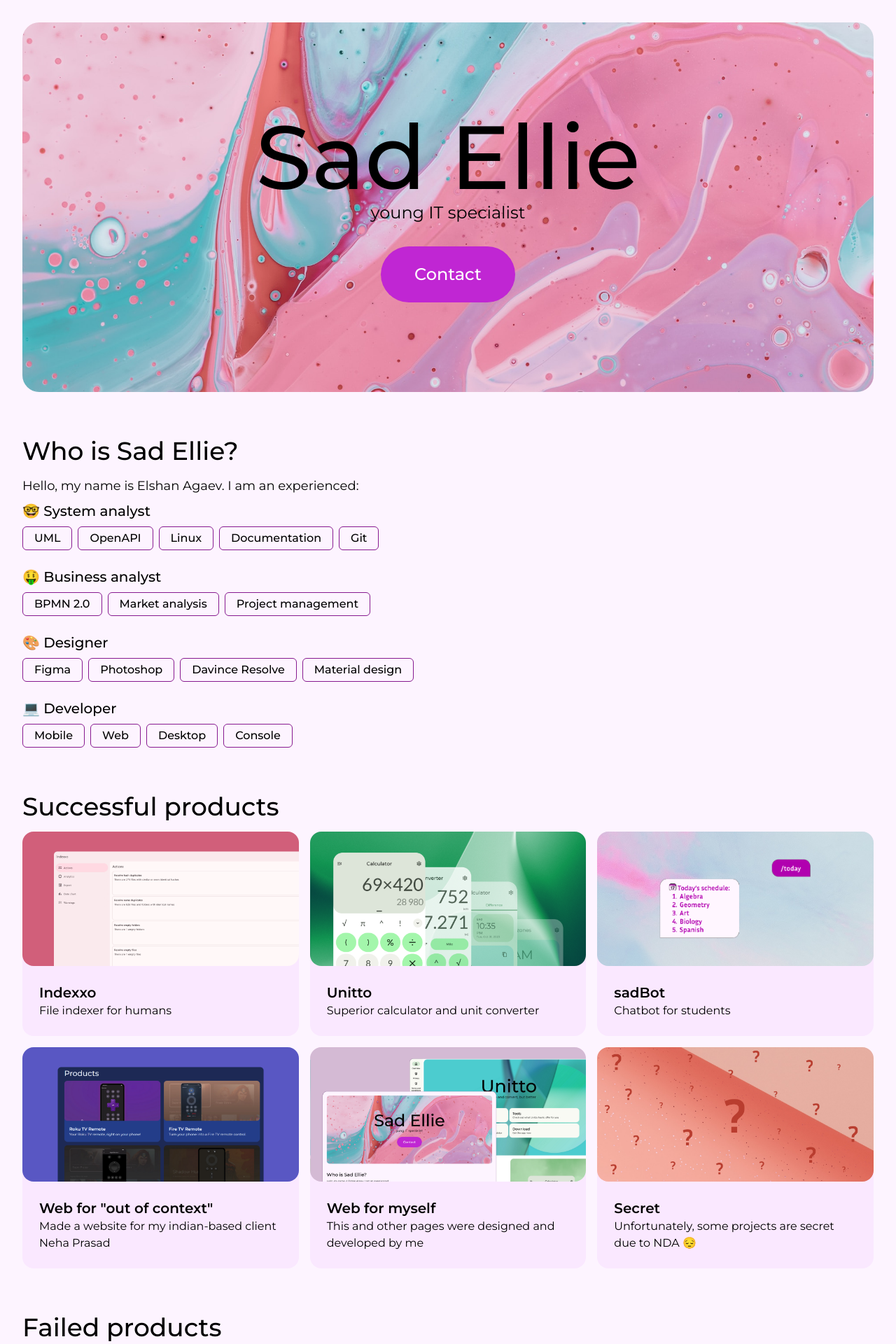
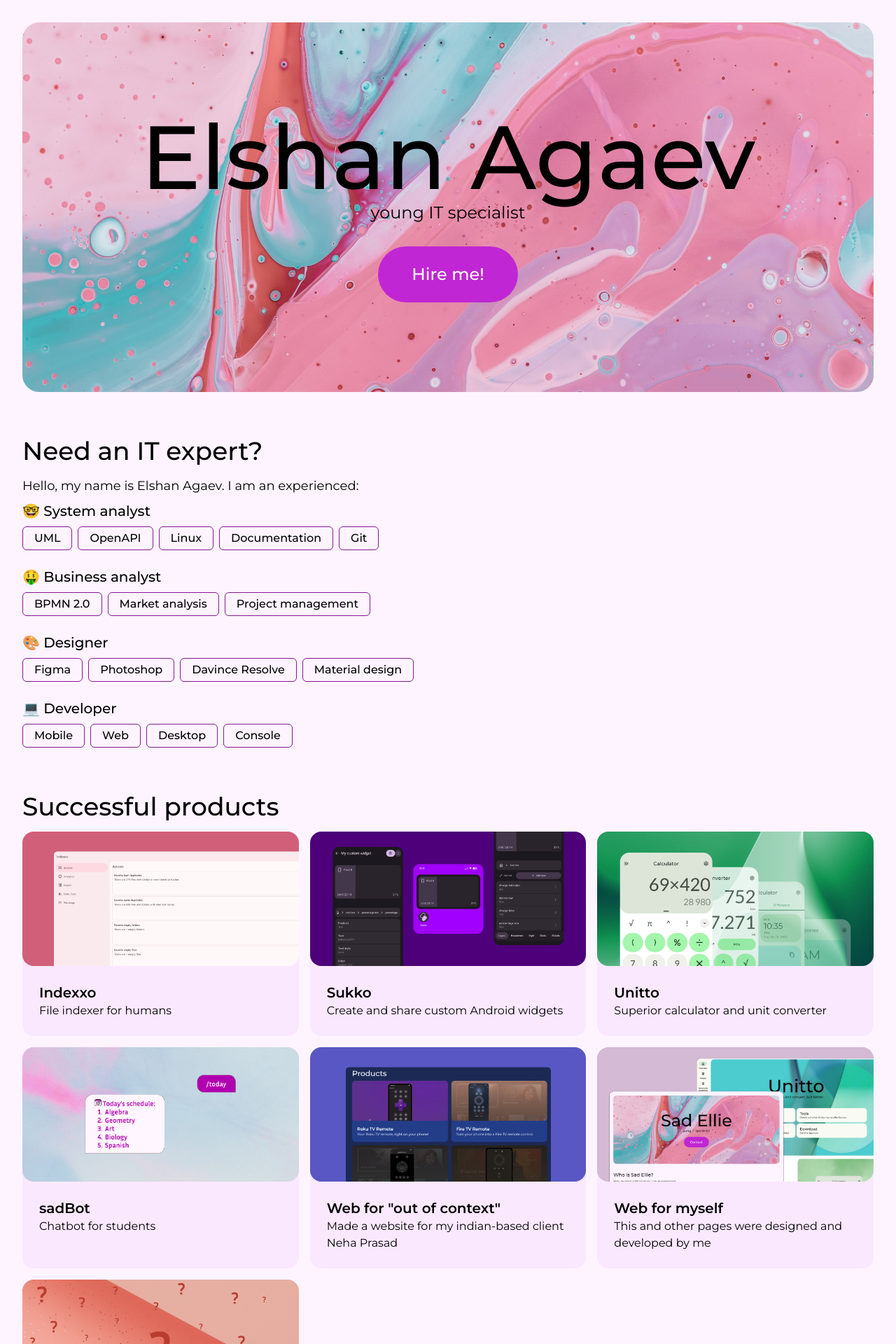
Before and after one commit to sadellie/sadellie.github.io, a SvelteKit app: page / in a window 1280 px wide. Shown: the top 1920 px of the page at 70% size. Built offline with nearby package versions, Linux system fonts and the light colour scheme.

Commit message:
add sukko and update landing

```diff
--- a/src/routes/+page.svelte
+++ b/src/routes/+page.svelte
@@ -4,6 +4,7 @@
   import Chip from "./Chip.svelte";
 
   import unittoImg from "$lib/images/unitto.png";
+  import sukkoImg from "$lib/images/sukko.png";
   import indexxoImg from "$lib/images/indexxo.png";
   import sadbotImg from "$lib/images/sadbot.png";
   import webImg from "$lib/images/web.png";
@@ -43,7 +44,7 @@
   >
     <div class="flex flex-col place place-items-center dark:invert">
       <p class="text-6xl md:text-8xl xl:text-9xl text-center font-medium">
-        Sad Ellie
+        Elshan Agaev
       </p>
       <p class="text-xl md:text-2xl text-center">young IT specialist</p>
     </div>
@@ -51,13 +52,13 @@
       <button
         class="py-6 px-12 bg-fuchsia-600 dark:bg-fuchsia-800 hover:bg-fuchsia-500 dark:hover:bg-fuchsia-700 transition-colors rounded-full text-2xl font-medium text-white dark:invert"
       >
-        Contact
+        Hire me!
       </button>
     </a>
   </div>
 
   <div class="max-w-screen-xl text-black dark:text-fuchsia-50">
-    <p class="text-4xl font-medium pt-16 pb-4 w-full">Who is Sad Ellie?</p>
+    <p class="text-4xl font-medium pt-16 pb-4 w-full">Need an IT expert?</p>
 
     <p class="w-full text-lg pb-2">
       Hello, my name is Elshan Agaev. I am an experienced:
@@ -119,6 +120,14 @@
       </div>
       <div>
         <Product
+          title="Sukko"
+          support="Create and share custom Android widgets"
+          imgSrc={sukkoImg}
+          href="/sukko"
+        />
+      </div>
+      <div>
+        <Product
           title="Unitto"
           support="Superior calculator and unit converter"
           imgSrc={unittoImg}
@@ -151,8 +160,8 @@
       </div>
       <div>
         <Product
-          title="Secret"
-          support="Unfortunately, some projects are secret due to NDA 😔"
+          title="Commercial projects"
+          support="I have experience in big and cool commercial projects. Contact me for more info!"
           imgSrc={secretImg}
           href="#"
         />
@@ -169,16 +178,14 @@
       class="grid grid-cols-1 md:grid-cols-2 xl:grid-cols-3 gap-4 items-stretch"
       id="contact"
     >
-      <Contact title="Github" href="https://github.com/sadellie" img={hero}>
-        <Github />
-      </Contact>
-
       <Contact title="Email" href="mailto:sadellie.dev@gmail.com" img={hero}>
         <Email />
       </Contact>
-
       <Contact title="Telegram" href="https://t.me/sadellie" img={hero}>
         <Telegram />
+      </Contact>
+      <Contact title="Github" href="https://github.com/sadellie" img={hero}>
+        <Github />
       </Contact>
     </div>
   </div>
```
Also changed, not shown: src/lib/images/sukko.png (added).
